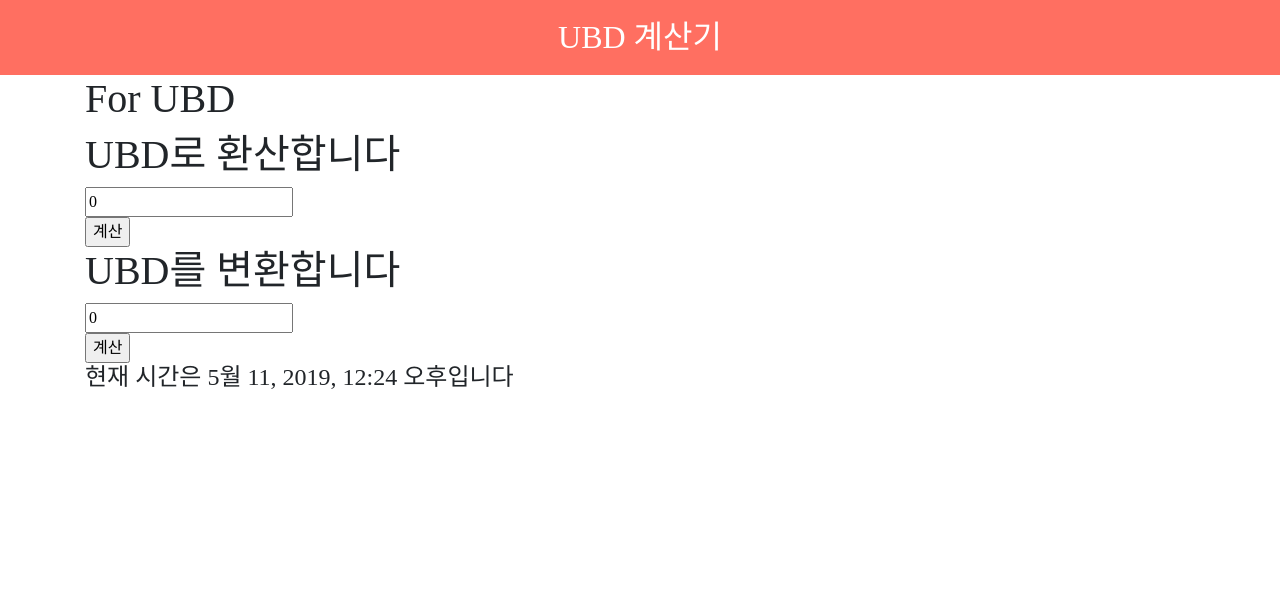
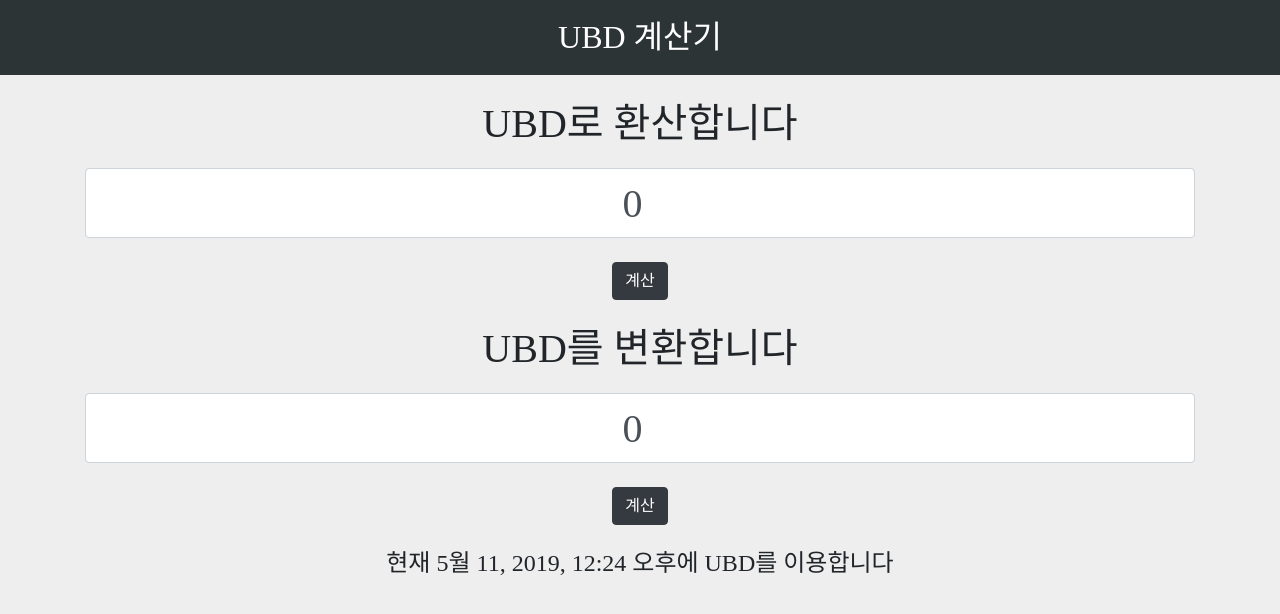
Before and after one commit to CitrusSoda/WEBUBD, a Django app: page / in a window 1280 px wide. Shown: the top 614 px of the page. Run offline with Django 3.2, Linux system fonts and the light colour scheme; some libraries are stand-ins or nearby versions; some web fonts are replaced.

Commit message:
style: Change overall style

```diff
--- a/TheUBDproject/TheUBD/static/main.css
+++ b/TheUBDproject/TheUBD/static/main.css
@@ -5,13 +5,22 @@
     font-style: normal;
 }
 
+@import url("https://fonts.googleapis.com/css?family=Open+Sans:300,300i,400");
+@import url("https://fonts.googleapis.com/css?family=Roboto+Mono");
+
 body {
     font-family: "S-CoreDream-8Heavy";
+    background-color: #eee;
+    text-align: center;
+}
+
+h1 {
+    margin-top: 25px;
 }
 
 .header {
     display: block;
-    background-color: #FF6F61;
+    background-color: #2d3436;
     color: white;
     height: 75px;
     text-align: center;
@@ -21,3 +30,18 @@
 .header-title {
     line-height: 75px;
 }
+
+.container {
+    margin-top: 15px;
+}
+
+.form-control{
+    margin-top: 20px;
+    height: 70px;
+    text-align: center;
+    font-size: 40px;
+}
+
+.calc {
+
+}
--- a/TheUBDproject/UBDapp/templates/index.html
+++ b/TheUBDproject/UBDapp/templates/index.html
@@ -1,22 +1,43 @@
-{%extends 'base.html'%} {%block title%}홈{%endblock%} {%block content%}
+{%extends 'base.html'%}
+{%block title%}홈{%endblock%}
+{%block content%}
 
 <div class="container">
-  <h1>For UBD</h1>
   <!--ubd x/audience-->
   <h1>UBD로 환산합니다</h1>
+  <div class="form-group">
     <form action="{% url 'ubdresult' %}">
-    <input type="number" name="ubdint" cols="30" rows="10" value="0" />
+      <input
+        type="number"
+        class="form-control"
+        name="ubdint"
+        cols="30"
+        rows="10"
+        value="0"
+      />
       <br />
-    <input type="submit" value="계산" />
+      <input type="submit" class="btn btn-dark calc" value="계산" />
     </form>
+  </div>
+
+  <div class="form-grop">
     <h1>UBD를 변환합니다</h1>
     <form action="{% url 'ubdresult_rev' %}">
-    <input type="number" name="ubdint_rev" cols="30" rows="10" value="0" />
+      <input
+        type="number"
+        class="form-control"
+        name="ubdint_rev"
+        cols="30"
+        rows="10"
+        value="0"
+      />
       <br />
-    <input type="submit" value="계산" />
+      <input type="submit" class="btn btn-dark calc" value="계산" />
     </form>
+  </div>
+  <br />
 
-  <h4>현재 시간은 {{ now }}입니다</h4>
+  <h4>현재 {{ now }}에 UBD를 이용합니다</h4>
 </div>
 
 {%endblock%}
--- a/TheUBDproject/UBDapp/templates/ubdresult.html
+++ b/TheUBDproject/UBDapp/templates/ubdresult.html
@@ -3,11 +3,9 @@
 {% block content %}
 
 <div class="container">
-  <h1>계산 결과는</h1>
-  <h3>{{ ubdrep }}</h3>
-  <span>UBD</span>
+  <h1>계산 결과는 {{ ubdrep }} UBD 입니다</h1>
+
   <br />
-  <h1>입니다.</h1>
   <a href="{% url 'home' %}">홈으로</a>
 </div>
 
--- a/TheUBDproject/UBDapp/views.py
+++ b/TheUBDproject/UBDapp/views.py
@@ -29,6 +29,7 @@
 
     return render(request, 'ubdresult.html', {'ubdrep': ubd_rep})
 
+
 def ubdresult_rev(request):
 
     # for crawling
@@ -43,4 +44,4 @@
     ubd_rev = float(request.GET['ubdint_rev']) * int(noa)
     ubd_revrep = round(ubd_rev, 3)
 
-    return render(request, 'ubdresult_rev.html', {'ubdrev' : ubd_revrep})
+    return render(request, 'ubdresult_rev.html', {'ubdrev': ubd_revrep})
```
Also changed, not shown: TheUBDproject/UBDapp/templates/ubdresult_rev.html (+3 -4 lines), crawling.py (added, +16 -0 lines). Lines whose indentation alone changed are shown as unchanged.
